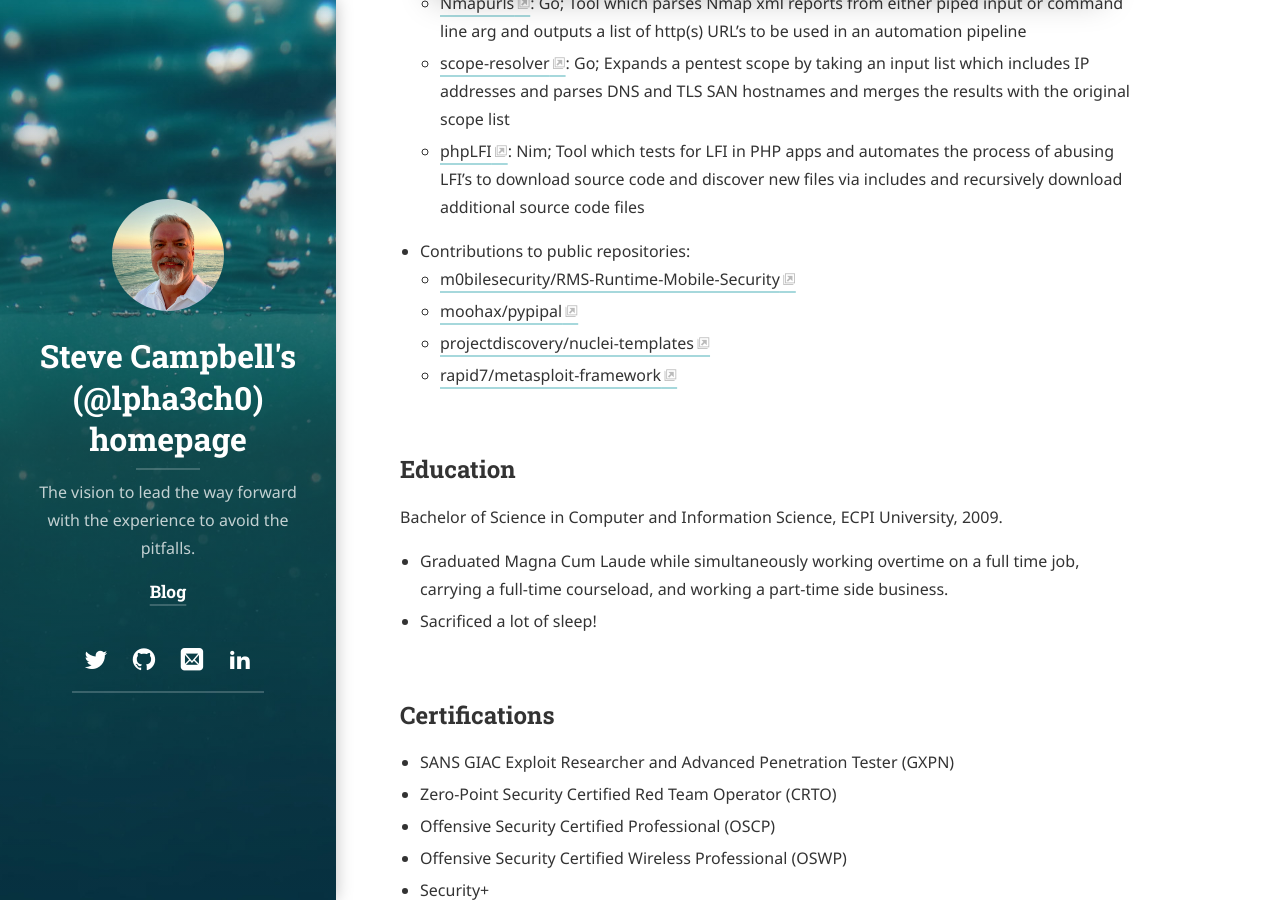
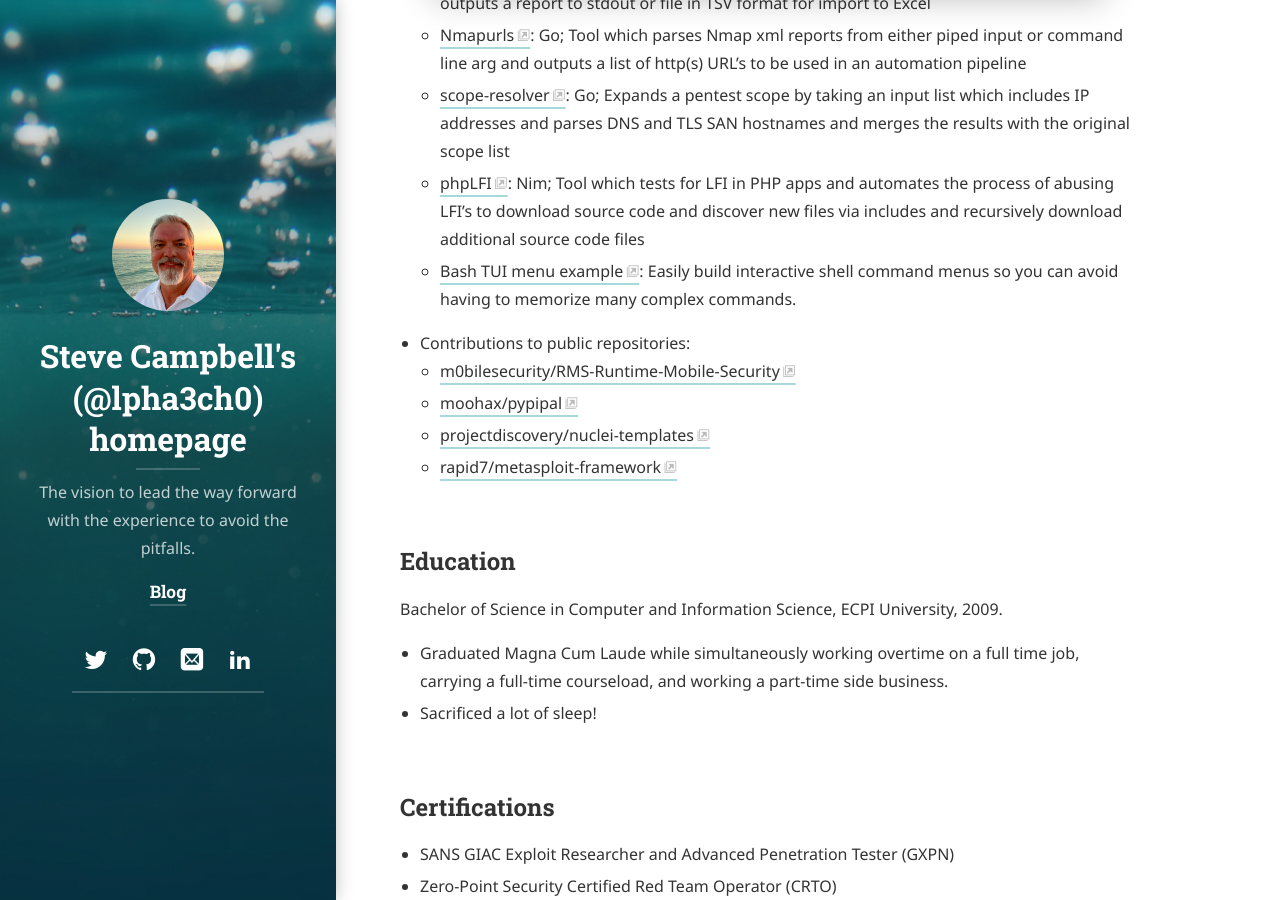
Before and after one commit to aecyberpro/aecyberpro.github.io, a Jekyll site: the page built from index.md, in a window 1280 px wide and 900 px high, scrolled down 2815 px. Built offline with Jekyll 4.4.1, drawn with Linux system fonts in a browser that asks for light colours; cached includes are drawn as plain includes; nearby versions of some CDN libraries; some web fonts are replaced; library files that are not in the unit come from our copies.

Commit message:
added a new software project

```diff
--- a/index.md
+++ b/index.md
@@ -62,6 +63,7 @@ I share my experience and insight through training and mentoring consultants, cr
     - [Nmapurls](https://github.com/sdcampbell/nmapurls): Go; Tool which parses Nmap xml reports from either piped input or command line arg and outputs a list of http(s) URL's to be used in an automation pipeline
     - [scope-resolver](https://github.com/sdcampbell/scope-resolver): Go; Expands a pentest scope by taking an input list which includes IP addresses and parses DNS and TLS SAN hostnames and merges the results with the original scope list
     - [phpLFI](https://github.com/sdcampbell/phpLFI): Nim; Tool which tests for LFI in PHP apps and automates the process of abusing LFI's to download source code and discover new files via includes and recursively download additional source code files
+    - [Bash TUI menu example](https://github.com/sdcampbell/Bash-TUI-Example): Easily build interactive shell command menus so you can avoid having to memorize many complex commands.
 - Contributions to public repositories:
     - [m0bilesecurity/RMS-Runtime-Mobile-Security](https://github.com/m0bilesecurity/RMS-Runtime-Mobile-Security/commit/4bb9e1be580c85e41b08c7f90f480f8e4daefc31)
     - [moohax/pypipal](https://github.com/sdcampbell/pypipal)
```
Also changed, not shown: other parts of index.md (+1 -0 lines).
